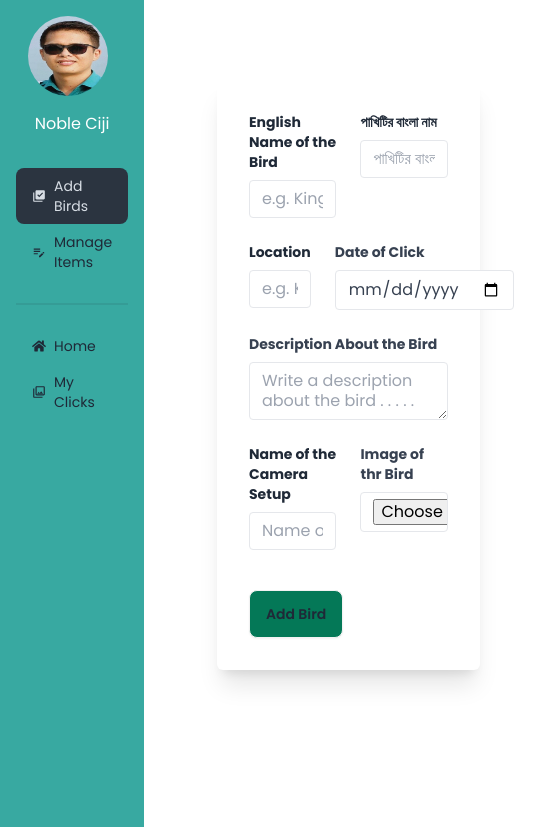
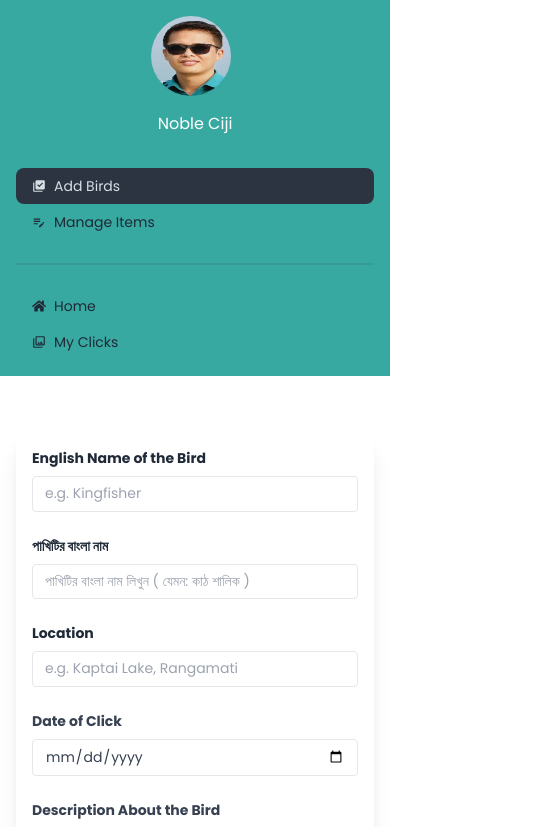
Before and after one commit to sattamap/birds-click-client, a React (Vite) app: page /dashboard/addBirds in a window 390 px wide. Shown: the top 827 px of the page, 553 px wide, since content can reach past the window. Built offline with nearby package versions, Linux system fonts and the light colour scheme; no server answers; sample sign-in values are in the browser's storage; a web font is replaced by a local one.

Commit message:
Make responsive AddBirds.jsx

```diff
--- a/src/layout/Dashboard.jsx
+++ b/src/layout/Dashboard.jsx
@@ -1,47 +1,44 @@
 import { NavLink, Outlet } from "react-router-dom";
-
 import { MdLibraryAddCheck } from "react-icons/md";
 import { MdEditNote } from "react-icons/md";
 import { FaHome } from "react-icons/fa";
 import { MdOutlineCollections } from "react-icons/md";
 import ciji from "../assets/ciji.png";
 
-
 const Dashboard = () => {
-
     return (
-        <div className="flex">
-            <div className="w-64 min-h-screen bg-[#38a9a1]">
+        <div className="flex flex-col lg:flex-row min-h-screen">
+            <div className="w-full lg:w-64 lg:min-h-screen bg-[#38a9a1]">
                 <div className="flex flex-col items-center justify-center p-4 gap-4">
                     <img src={ciji} alt="Profile" className="w-20 h-20 rounded-full mr-2" />
                     <span className="text-white">Noble Ciji</span>
                 </div>
                 <ul className="menu p-4">
-                    <li><NavLink to="/dashboard/addBirds">
-                       <MdLibraryAddCheck></MdLibraryAddCheck> Add Birds
-                    </NavLink>
+                    <li>
+                        <NavLink to="/dashboard/addBirds">
+                            <MdLibraryAddCheck /> Add Birds
+                        </NavLink>
                     </li>
-                    <li><NavLink to="/dashboard/manage">
-                       <MdEditNote></MdEditNote> Manage Items
-                    </NavLink>
+                    <li>
+                        <NavLink to="/dashboard/manage">
+                            <MdEditNote /> Manage Items
+                        </NavLink>
                     </li>
-
                     <div className="divider"></div>
                     <li>
                         <NavLink to="/">
-                          <FaHome></FaHome>  Home
+                            <FaHome /> Home
                         </NavLink>
                     </li>
                     <li>
                         <NavLink to="/myClicks">
-                          <MdOutlineCollections></MdOutlineCollections>  My Clicks
+                            <MdOutlineCollections /> My Clicks
                         </NavLink>
                     </li>
-
                 </ul>
             </div>
-            <div className="flex-1 p-10">
-                <Outlet></Outlet>
+            <div className="flex-1 p-4 lg:p-10">
+                <Outlet />
             </div>
         </div>
     );
--- a/src/pages/DashBoard/Admin/AddBirds/AddBirds.jsx
+++ b/src/pages/DashBoard/Admin/AddBirds/AddBirds.jsx
@@ -50,15 +50,15 @@ const AddBirds = () => {
   };
 
   return (
-    <div className="w-4/5 mx-auto bg-white p-8 my-10 rounded-md shadow-xl">
+    <div className="w-full mx-auto bg-white p-4 my-10 rounded-md shadow-xl md:w-4/5 lg:w-3/5 xl:w-2/5">
       <form onSubmit={handleSubmit(onSubmit)}>
-        <div className="flex gap-6 mb-6">
+        <div className="flex flex-col md:flex-row gap-6 mb-6">
           <div className="form-control w-full ">
             <label className="block text-gray-700 text-sm font-bold mb-2">
               <span className="label-text">English Name of the Bird</span>
             </label>
             <input type="text" placeholder="e.g. Kingfisher" {...register("birdNameENG", { required: true })} required
-              className="border rounded w-full py-2 px-3 text-gray-700 leading-tight focus:outline-none focus:shadow-outline"
+              className="border rounded w-full py-2 px-3 text-gray-700 leading-tight focus:outline-none focus:shadow-outline text-sm md:text-base"
             />
 
           </div>
@@ -67,19 +67,19 @@ const AddBirds = () => {
               <span className="label-text">পাখিটির বাংলা নাম</span>
             </label>
             <input type="text" placeholder="পাখিটির বাংলা নাম লিখুন ( যেমন: কাঠ শালিক )" {...register("birdNameBD", { required: true })} required
-              className="border rounded w-full py-2 px-3 text-gray-700 leading-tight focus:outline-none focus:shadow-outline"
+              className="border rounded w-full py-2 px-3 text-gray-700 leading-tight focus:outline-none focus:shadow-outline text-sm md:text-base"
             />
 
           </div>
 
         </div>
-        <div className="flex gap-6 mb-6">
+        <div className="flex flex-col md:flex-row gap-6 mb-6">
           <div className="form-control w-full ">
             <label className="block text-gray-700 text-sm font-bold mb-2">
               <span className="label-text">Location</span>
             </label>
             <input type="text" placeholder="e.g. Kaptai Lake, Rangamati" {...register("location", { required: true })} required
-              className="border rounded w-full py-2 px-3 text-gray-700 leading-tight focus:outline-none focus:shadow-outline"
+              className="border rounded w-full py-2 px-3 text-gray-700 leading-tight focus:outline-none focus:shadow-outline text-sm md:text-base"
             />
 
           </div>
@@ -91,7 +91,7 @@ const AddBirds = () => {
               type="date"
               id="deadline"
               {...register('date')}
-              className="border rounded w-full py-2 px-3 text-gray-700 leading-tight focus:outline-none focus:shadow-outline"
+              className="border rounded w-full py-2 px-3 text-gray-700 leading-tight focus:outline-none focus:shadow-outline text-sm md:text-base"
             />
 
           </div>
@@ -111,13 +111,13 @@ const AddBirds = () => {
 
         </div>
 
-        <div className="flex gap-6">
+        <div className="flex flex-col md:flex-row gap-6">
           <div className="form-control w-full ">
             <label className="block text-gray-700 text-sm font-bold mb-2">
               <span className="label-text">Name of the Camera Setup</span>
             </label>
-            <input type="text" placeholder="Name of the Camera Setup" {...register("camera", { required: true })} required
-              className="border rounded w-full py-2 px-3 text-gray-700 leading-tight focus:outline-none focus:shadow-outline"
+            <input type="text" placeholder="Camera Setup" {...register("camera", { required: true })} required
+              className="border rounded w-full py-2 px-3 text-gray-700 leading-tight focus:outline-none focus:shadow-outline text-sm md:text-base"
             />
 
           </div>
--- a/src/pages/DashBoard/Admin/ManageItems/ManageItems.jsx
+++ b/src/pages/DashBoard/Admin/ManageItems/ManageItems.jsx
@@ -97,7 +97,7 @@ const ManageItems = () => {
   return (
     <div>
       <div className="overflow-x-auto">
-        <table className="table">
+        <table className="table table-xs">
           {/* head */}
           <thead>
             <tr>
```
